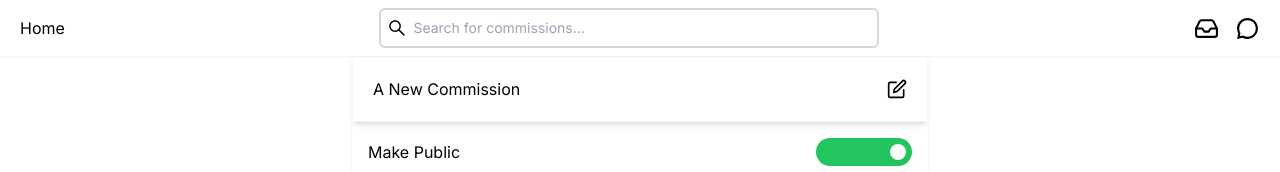
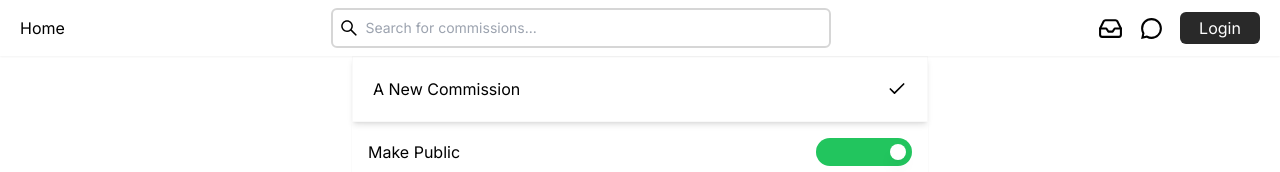
Before and after one commit to SimonZhao7/Art-Commission, a Next.js app: page /commissions/create in a window 1280 px wide. Both pictures are taken after a click on the icon 897 px from the left and 89 px from the top of the page. Shown: the top 172 px of the page. Built offline with nearby package versions, Linux system fonts and the light colour scheme; no server answers.

Commit message:
Componentize create commission form header to reduce complexity of code in form component

```diff
--- a/app/message/AddMsgForm.tsx
+++ b/app/message/AddMsgForm.tsx
@@ -15,7 +15,7 @@ import {
 } from "firebase/firestore";
 import { db } from "@/firebase";
 // Components
-import Input from "@/components/Input";
+import Input from "@/components/form/Input";
 // Hooks
 import { useAuth } from "@/hooks/useFirebaseUser";
 
--- a/components/ProfileImage.tsx
+++ b/components/ProfileImage.tsx
@@ -93,13 +93,17 @@ export default function ProfileImage() {
 
   return (
     <>
-      {currentUser !== null && (
+      {currentUser !== null ? (
         <img
           className="w-10 h-10 rounded-full border-2 border-light-gray cursor-pointer hover:scale-110 transition-all duration-100 ease-out"
           src={user?.profileImage}
           ref={imageRef}
           onClick={() => setShowMenu(!showMenu)}
         />
+      ) : (
+        <div className="w-20 h-8 bg-jet text-white rounded-md flex justify-center items-center hover:bg-jet-hover">
+          <Link href="/auth/register">Login</Link>
+        </div>
       )}
       <motion.div
         ref={menuRef}
--- a/components/commissions/CreateCommissionForm.tsx
+++ b/components/commissions/CreateCommissionForm.tsx
@@ -9,10 +9,10 @@ import ImageCarousel from "@/components/commissions/ImageCarousel";
 import Toggle from "@/components/form/Toggle";
 import PackageRow from "@/components/commissions/PackageRow";
 import CreatePackageModal from "./CreatePackageModal";
+import HeaderTitleInput from "./HeaderTitleInput";
 // Hooks
 import { useModal } from "@/hooks/useModal";
 // React Icons
-import { FiEdit } from "react-icons/fi";
 import { Image, CreateCommissionFormFields } from "@/types/commission";
 // Framer Motion
 import { AnimatePresence } from "framer-motion";
@@ -28,13 +28,8 @@ const CreateCommissionForm = () => {
       packages: [],
     },
   });
-  const {
-    register,
-    watch,
-  } = formMethods;
-
-  const { title, description, visible } = watch();
-  const [showTitleInput, setShowTitleInput] = useState(false);
+  const { register, watch } = formMethods;
+  const { description, visible } = watch();
   const {
     modalOpen: createPackageModalOpen,
     openModal: openCreatePackageModal,
@@ -54,17 +49,7 @@ const CreateCommissionForm = () => {
   return (
     <FormProvider {...formMethods}>
       <form className="mx-auto max-w-xl 2xl:max-w-7xl pb-20">
-        <div className="p-5 flex items-center justify-between shadow-md border-[1px] border-slight-gray">
-          {showTitleInput ? (
-            <input {...register("title")} className="outline-none" />
-          ) : (
-            <p>{title}</p>
-          )}
-          <FiEdit
-            className="w-5 h-5 cursor-pointer"
-            onClick={() => setShowTitleInput(!showTitleInput)}
-          />
-        </div>
+        <HeaderTitleInput />
         <div className="p-4 w-full flex items-center justify-between shadow-sm">
           <label className="text-md">Make Public</label>
           <Toggle active={visible} register={register} />
--- /dev/null
+++ b/components/commissions/HeaderTitleInput.tsx
@@ -0,0 +1,57 @@
+import { useState, useRef, useEffect } from "react";
+// React Hook Form
+import { useFormContext } from "react-hook-form";
+// React Icons
+import { FiEdit, FiCheck } from "react-icons/fi";
+
+const HeaderTitleInput = () => {
+  const { register, formState: errors } = useFormContext();
+  const [showTitleInput, setShowTitleInput] = useState(false);
+  const titleInput = useRef<HTMLInputElement>(null);
+
+  useEffect(() => {
+    const handleClick = (e: MouseEvent) => {
+      if (e.target !== titleInput.current) {
+        setShowTitleInput(false);
+      }
+    };
+    window.addEventListener("click", handleClick);
+    return () => {
+      window.removeEventListener("click", handleClick);
+    };
+  }, []);
+
+  useEffect(() => {
+    if (showTitleInput) {
+      titleInput.current?.focus();
+    }
+  }, [showTitleInput]);
+
+  return (
+    <div className="w-full p-5 flex items-center justify-between shadow-md border-[1px] border-slight-gray">
+      <input
+        {...register("title")}
+        className="outline-none disabled:bg-transparent w-[300px] overflow-ellipsis"
+        disabled={!showTitleInput}
+        ref={titleInput}
+        defaultValue={"A New Commission"}
+      />
+      {showTitleInput ? (
+        <FiCheck
+          className="w-5 h-5 cursor-pointer"
+          onClick={() => setShowTitleInput(false)}
+        />
+      ) : (
+        <FiEdit
+          className="w-5 h-5 cursor-pointer"
+          onClick={(e) => {
+            e.stopPropagation();
+            setShowTitleInput(true);
+          }}
+        />
+      )}
+    </div>
+  );
+};
+
+export default HeaderTitleInput;
--- a/hooks/useFirebaseUser.ts
+++ b/hooks/useFirebaseUser.ts
@@ -8,6 +8,7 @@ export const useAuth = () => {
   const [currentUser, setUser] = useState<User | null>(null);
 
   useEffect(() => {
+    // Attatch listener to user logged-in state
     const unsub = onAuthStateChanged(auth, (user) => {
       setUser(user);
     });
```
